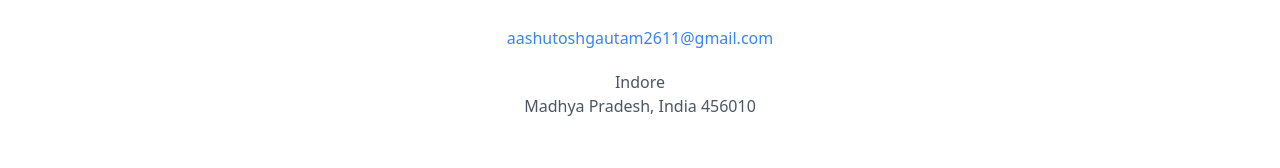
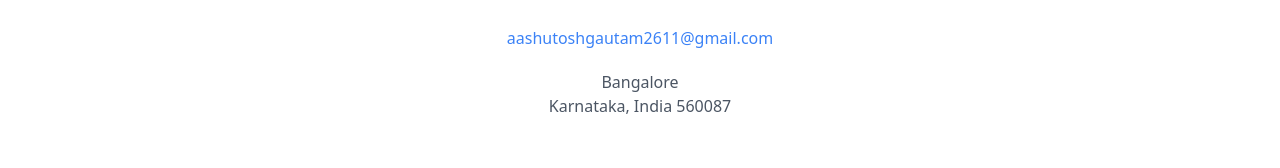
Before and after one commit to AshutoshGautamDev/reanudar, a React (Create React App) app: page / in a window 1280 px wide. Shown: the part 6580-6748 px from the top of the page. Built offline with nearby package versions, Linux system fonts and the light colour scheme.

Commit message:
Update Contact.js

```diff
--- a/src/components/Contact.js
+++ b/src/components/Contact.js
@@ -126,9 +126,9 @@ const Contact = () => {
                 aashutoshgautam2611@gmail.com
               </a>
               <p class="leading-normal my-5">
-                Indore
+                Bangalore
                 <br />
-                Madhya Pradesh, India 456010
+                Karnataka, India 560087
               </p>
             </div>
           </div>
```
